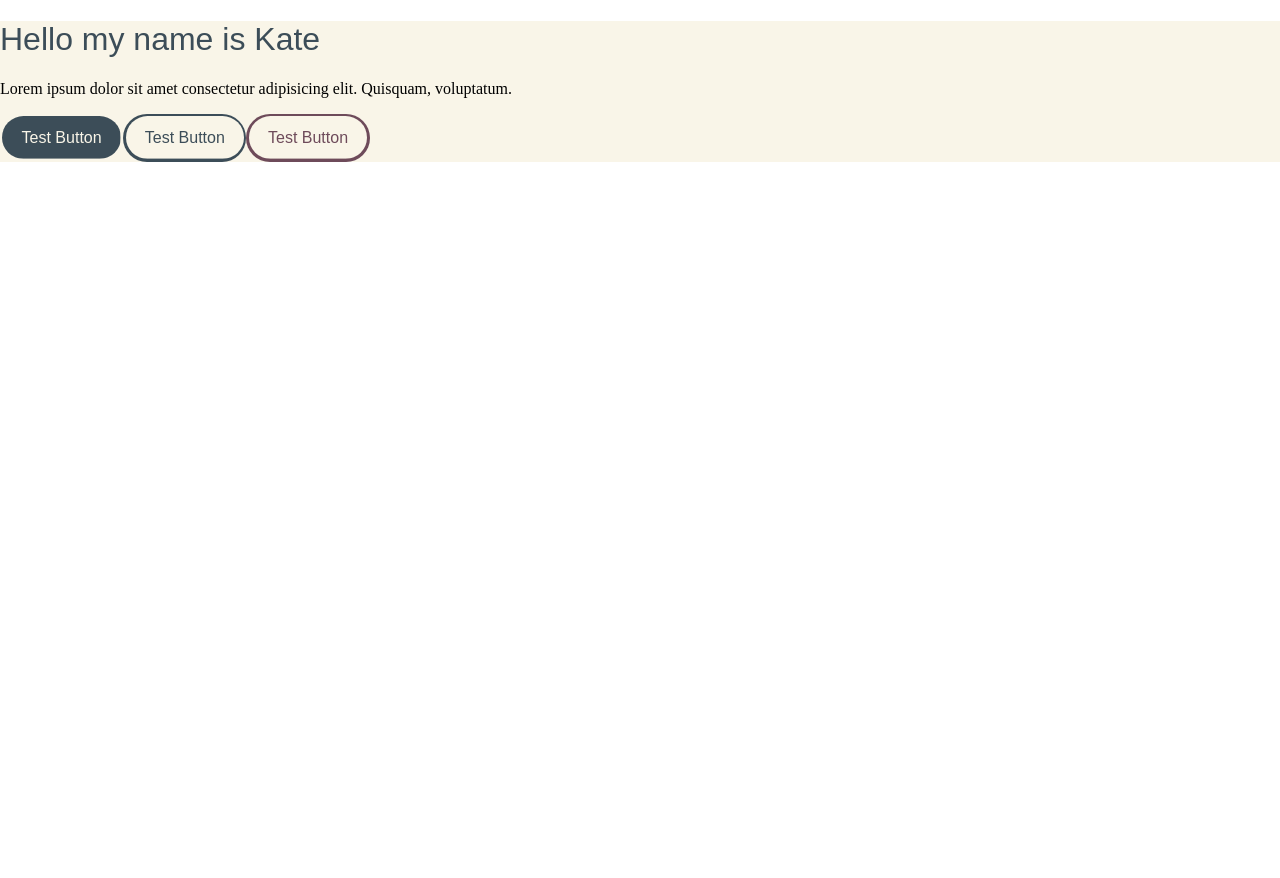
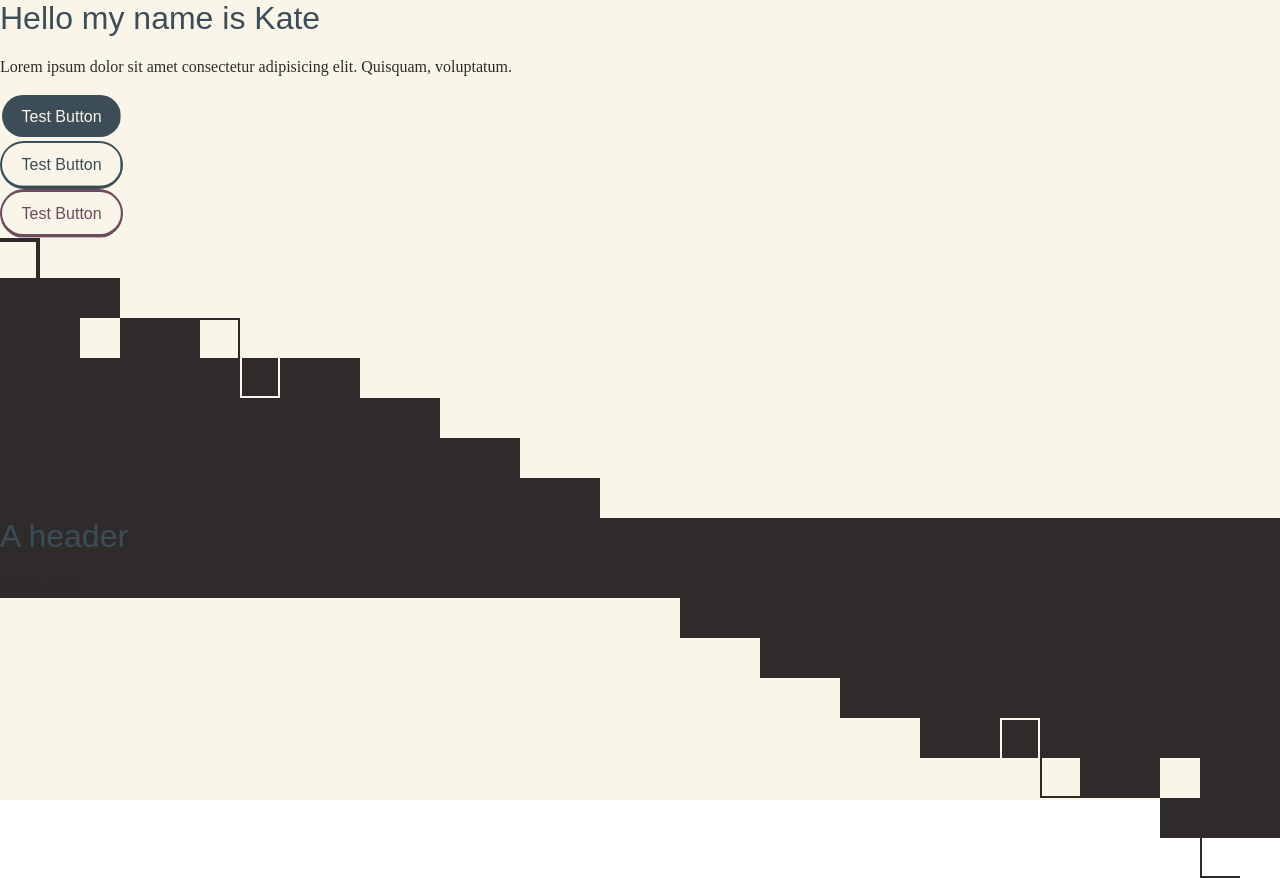
Before and after one commit to k8culver/k8culver.github.io, a React (Create React App) app: page / in a window 1280 px wide. Before the commit the page ends 800 px from the top, so only its background shows below. Built offline with nearby package versions, Linux system fonts and the light colour scheme.

Commit message:
grey block set up

```diff
--- a/src/App.js
+++ b/src/App.js
@@ -2,7 +2,9 @@ import Pages from './Pages';
 
 function App() {
   return (
-    <Pages />
+    <div className="bg-white h-screen">
+        <Pages />
+    </div>
   );
 }
 
--- /dev/null
+++ b/src/components/Button.js
@@ -0,0 +1,17 @@
+function Button(props) {
+    // prop:type can be "outline", "outline--purple", or blank for primary
+    const { text, type, link } = props;
+
+    return (
+        <div>
+            {
+                link ?
+                <a href={ link } className={`button ${ type && "button--" + type}`}><span>{ text }</span></a>
+                :
+                <button className={`button ${ type && "button--" + type}`}><span>{ text }</span></button>
+            }
+        </div>
+    );
+  }
+
+  export default Button;
--- /dev/null
+++ b/src/components/GreyBlock/GreyBlock.js
@@ -0,0 +1,21 @@
+import GreyBlockPizzazzTop from "./GreyBlockPizzazzTop";
+import GreyBlockPizzazzBottom from "./GreyBlockPizzazzBottom";
+
+function GreyBlock(props) {
+    const { components } = props;
+    return (
+        <>
+            <div class="flex items-end">
+                <GreyBlockPizzazzTop />
+            </div>
+            <div className='bg-black h-20'>
+                <div className="container m-auto">{ components }</div>
+            </div>
+            <div class="flex items-start flex-row-reverse">
+                <GreyBlockPizzazzBottom />
+            </div>
+        </>
+    );
+}
+
+export default GreyBlock;
--- /dev/null
+++ b/src/components/GreyBlock/GreyBlockPizzazzBottom.js
@@ -0,0 +1,34 @@
+
+function GreyBlockPizzazzBottom() {
+
+    return (
+        <>
+            <div>
+                <div className='bg-black h-60 w-20'></div>
+                <div className='box-border border-2 border-t-0 border-r-0 border-solid border-black h-10 w-10'></div>
+            </div>
+            <div>
+                <div className='bg-black h-40 w-10'></div>
+                <div className='h-10 w-10'></div>
+                <div className='bg-black h-10 w-10'></div>
+            </div>
+            <div>
+                <div className='bg-black h-50 w-20'></div>
+            </div>
+            <div>
+                <div className='bg-black h-40 w-10'></div>
+                <div className='box-border border-2 border-t-0 border-r-0 border-solid border-black h-10 w-10'></div>
+            </div>
+            <div>
+                <div className='bg-black h-30 w-10'></div>
+                <div className='box-border border-2 border-b-0 border-solid border-white bg-black h-10 w-10'></div>
+            </div>
+            <div><div className='bg-black h-40 w-20'></div></div>
+            <div><div className='bg-black h-30 w-20'></div></div>
+            <div><div className='bg-black h-20 w-20'></div></div>
+            <div><div className='bg-black h-10 w-20'></div></div>
+        </>
+    );
+}
+
+export default GreyBlockPizzazzBottom;
--- /dev/null
+++ b/src/components/GreyBlock/GreyBlockPizzazzTop.js
@@ -0,0 +1,34 @@
+
+function GreyBlockPizzazzTop() {
+
+    return (
+        <>
+            <div>
+                <div className='box-border border-4 border-b-0 border-l-0 border-solid border-black h-10 w-10'></div>
+                <div className='bg-black h-60 w-20'></div>
+            </div>
+            <div>
+                <div className='bg-black h-10 w-10'></div>
+                <div className='h-10 w-10'></div>
+                <div className='bg-black h-40 w-10'></div>
+            </div>
+            <div>
+                <div className='bg-black h-50 w-20'></div>
+            </div>
+            <div>
+                <div className='box-border border-2 border-b-0 border-l-0 border-solid border-black h-10 w-10'></div>
+                <div className='bg-black h-40 w-10'></div>
+            </div>
+            <div>
+                <div className='box-border border-2 border-t-0 border-solid border-white bg-black h-10 w-10'></div>
+                <div className='bg-black h-30 w-10'></div>
+            </div>
+            <div><div className='bg-black h-40 w-20'></div></div>
+            <div><div className='bg-black h-30 w-20'></div></div>
+            <div><div className='bg-black h-20 w-20'></div></div>
+            <div><div className='bg-black h-10 w-20'></div></div>
+        </>
+    );
+}
+
+export default GreyBlockPizzazzTop;
--- /dev/null
+++ b/src/copy/Resume.js
@@ -0,0 +1,10 @@
+function Resume() {
+    return (
+        <>
+            <h1 className="color-teal-light">A header</h1>
+            <p>Some copy</p>
+        </>
+    );
+}
+
+export default Resume;
--- a/src/index.css
+++ b/src/index.css
@@ -12,7 +12,8 @@
     --purple-hover: #CFC1BD;
     --white: #f9f5e8;
     --black: #2f2b2a;
-    --transition: 0.5s linear;
+    --transition-slow: 0.5s linear;
+    --transition-fast: 0.2s linear;
 }
 
 
@@ -20,14 +21,30 @@ body {
     margin: 0;
 }
 
+h1, h2, h3, h4, h5, h6 {
+    font-family: 'Montserrat', sans-serif;
+    font-weight: 300;
+    color: var(--teal);
+    margin-top: 0;
+}
+
+p {
+    font-family: 'Bitter', sans-serif;
+    font-size: 16px;
+    font-weight: 300;
+    color: var(--black);
+}
+
 a:not(.button) {
     font-family: 'Bitter', sans-serif;
     color: var(--purple);
     text-underline-offset: 0.2rem;
+    transition: color var(--transition-fast), opacity var(--transition-fast);
 }
 
 a:not(.button):hover {
     color: var(--teal);
+    opacity: 0.5;
 }
 
 button,
@@ -42,7 +59,7 @@ button,
     background-image: linear-gradient(to left, var(--teal) 0%, var(--teal) 45%, var(--white) 60%, var(--white) 100%);
     background-size: 250%;
     background-position: 0% 100%;
-    transition: background-position var(--transition);
+    transition: background-position var(--transition-slow);
 }
 
 .button--outline {
@@ -62,7 +79,7 @@ button span,
     padding: 0.8rem 1.2rem;
     border-radius: 25px;
     background-position: 100% 100%;
-    transition: background-position var(--transition);
+    transition: background-position var(--transition-slow);
 }
 
 .button--outline span {
--- a/src/pages/Home.js
+++ b/src/pages/Home.js
@@ -1,13 +1,21 @@
+import Button from "../components/Button";
+import GreyBlock from "../components/GreyBlock/GreyBlock";
+import Resume from "../copy/Resume";
+
 function Home() {
-  return (
-    <div className='bg-white'>
-      <h1 className='text-teal font-light font-sans'>Hello my name is Kate</h1>
-      <p className='text-teal-black font-serif'>Lorem ipsum dolor sit amet consectetur adipisicing elit. Quisquam, voluptatum.</p>
-      <button><span>Test Button</span></button>
-      <button className='button button--outline'><span>Test Button</span></button>
-      <button className='button button--outline--purple'><span>Test Button</span></button>
-    </div>
-  );
+    return (
+        <>
+            <div className="container m-auto">
+                <h1 className='text-teal font-light font-sans'>Hello my name is Kate</h1>
+                <p className='text-teal-black font-serif'>Lorem ipsum dolor sit amet consectetur adipisicing elit. Quisquam, voluptatum.</p>
+                <Button text='Test Button' />
+                <Button text='Test Button' type='outline' />
+                <Button text='Test Button' type='outline--purple' />
+
+            </div>
+            <GreyBlock components={<Resume />} />
+        </>
+    );
 }
 
 export default Home;
--- a/src/pages/StyleGuide.js
+++ b/src/pages/StyleGuide.js
@@ -1,7 +1,9 @@
+import Button from "../components/Button";
+
 function StyleGuide() {
   return (
-    <div className="bg-white h-screen">
-        <div className="container m-auto pt-20">
+    <div className="container m-auto">
+        <div className="pt-20">
             <div>
                 <div className="bg-teal h-20 w-20 inline-block"></div>
                 <div className="bg-teal-light h-20 w-20 inline-block"></div>
@@ -12,10 +14,10 @@ function StyleGuide() {
             <h1 className="text-teal font-light font-sans">Hello my name is Kate</h1>
             <p className="text-teal-black font-serif">This is my style guide.</p>
             <a href="/">This is a link</a>
-            <div class="grid grid-cols-4 gap-4 mt-10">
-                <div><button><span>Primary Action</span></button></div>
-                <div><button className="button button--outline"><span>Secondary Action</span></button></div>
-                <div><button className="button button--outline--purple"><span>Secondary Action</span></button></div>
+            <div class="grid md:grid-cols-4 gap-4 mt-10">
+                <Button text='Test Button' />
+                <Button text='Test Button' type='outline' />
+                <Button text='Test Button' type='outline--purple' />
             </div>
         </div>
     </div>
--- a/tailwind.config.js
+++ b/tailwind.config.js
@@ -15,7 +15,16 @@ module.exports = {
             sans: ['Montserrat', 'sans-serif'],
             serif: ['Bitter', 'serif'],
         },
-        extend: {},
+        extend: {
+            height: {
+                '30': '7.5rem',
+                '50': '12.5rem',
+            },
+            width: {
+                '30': '7.5rem',
+                '50': '12.5rem',
+            }
+        },
     },
     corePlugins: {
         preflight: false,
```
